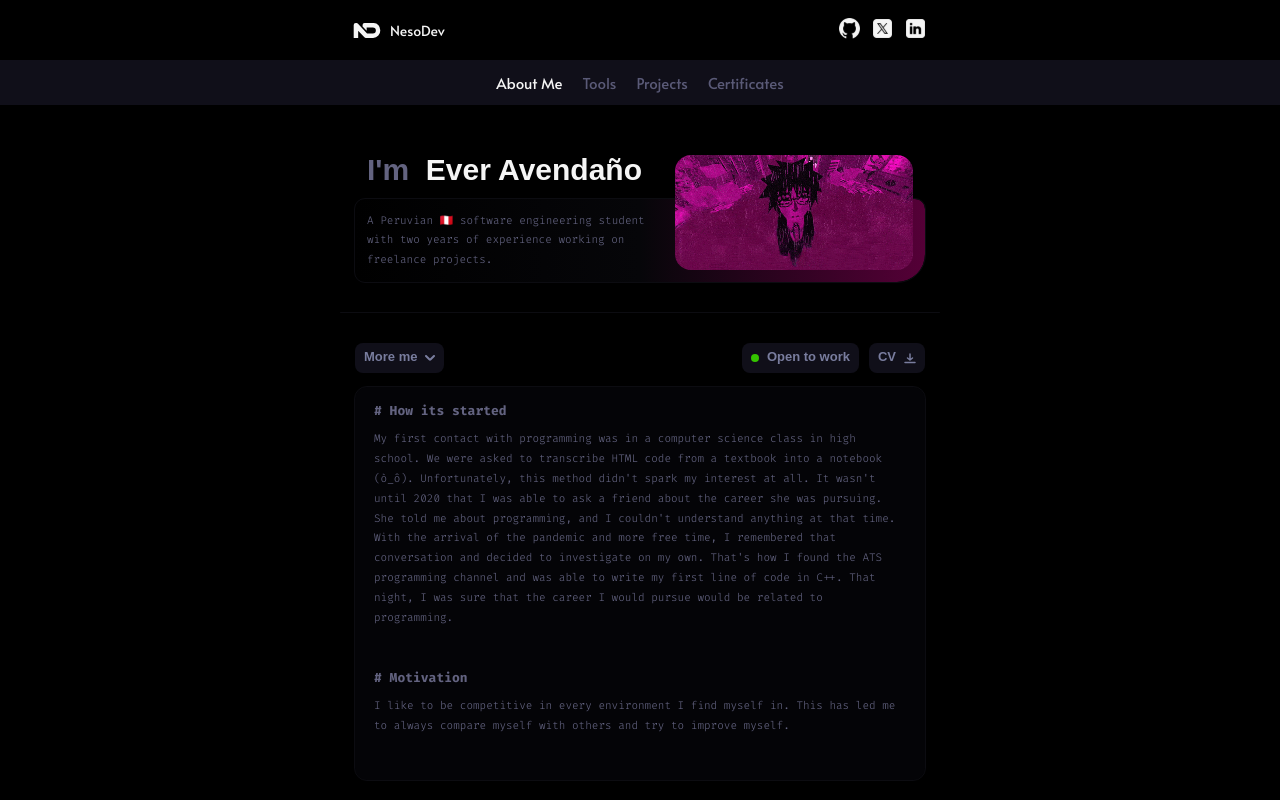
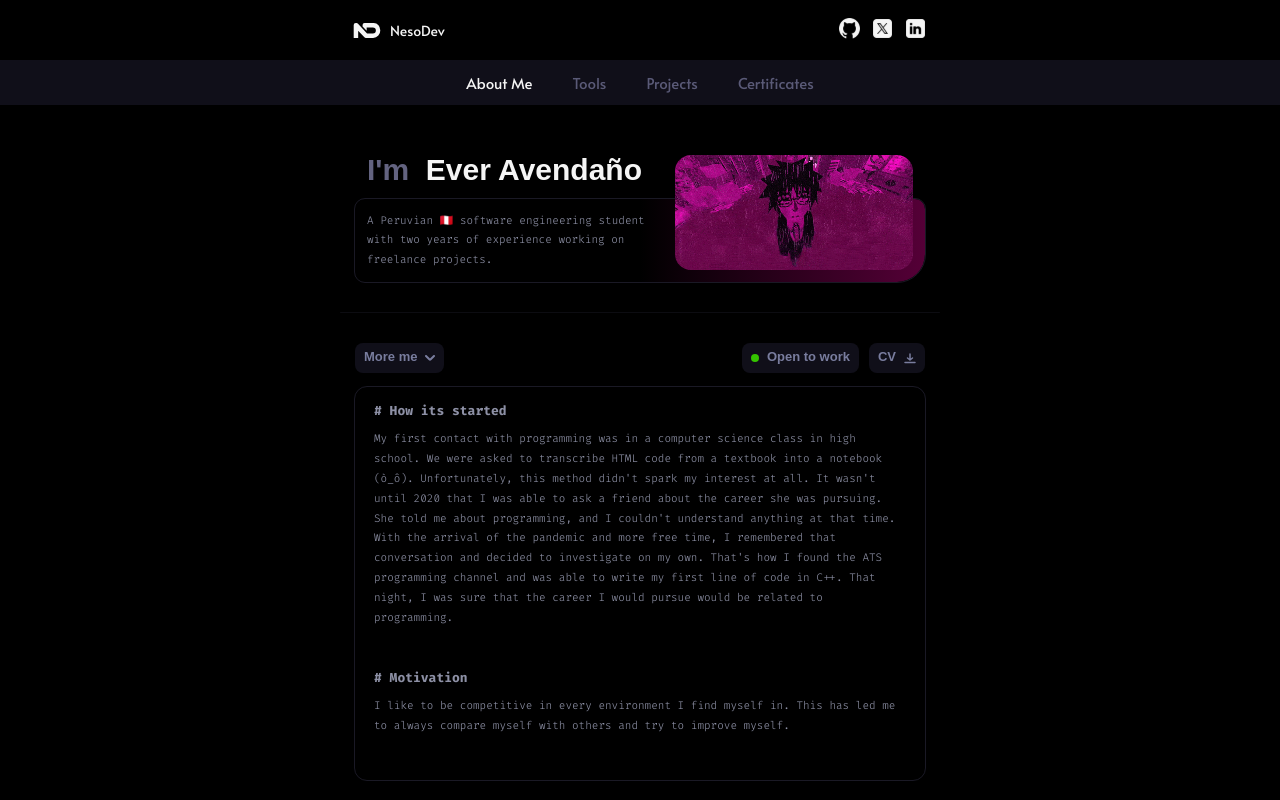
Before and after one commit to NesoDev/portfolio-nesodev, a Vue app: page /about/resume in a window 1280 px wide. Built offline with nearby package versions, Linux system fonts and the light colour scheme; a web font is replaced by a local one.

Commit message:
building about view

```diff
--- a/src/views/AboutView.vue
+++ b/src/views/AboutView.vue
@@ -332,7 +332,7 @@ document.addEventListener('click', (event) => {
     font-family: "Fira Code", sans-serif;
     font-weight: lighter;
     font-size: 11px;
-    color: #636380;
+    color: #8d90a5;
     line-height: 1.8
 }
 
@@ -372,9 +372,9 @@ document.addEventListener('click', (event) => {
 #background {
     width: 100%;
     height: 87px;
-    background: linear-gradient(to right, #000000, #060609 50%, #550037);
+    background: linear-gradient(to right, #000000 50%, #550037);
     border-radius: 10px 10px 28px 10px;
-    outline: solid 1px #0c0c11;
+    outline: solid 1px #1a1925;
 }
 
 hr {
@@ -637,11 +637,11 @@ hr {
     position: relative;
     width: 100%;
     height: 100%;
-    background:  #040407;
+    background:  #000;
     display: flex;
     box-sizing: border-box;
     padding: 15px 19px;
     border-radius: 12px;
-    outline: solid 1px #0c0c11;
+    outline: solid 1px #1a1925;
 }
 </style>
--- a/src/views/AboutViews/ResumeView.vue
+++ b/src/views/AboutViews/ResumeView.vue
@@ -36,7 +36,7 @@
     min-height: 100%;
     width: 100%;
     font-family: 'Fira Code', sans-serif;
-    color: #636380
+    color: #8d90a5
 }
 
 h3 {
--- a/src/views/HomeView.vue
+++ b/src/views/HomeView.vue
@@ -191,7 +191,7 @@ import Background from '@/components/BackgroundComponent.vue';
   flex-direction: row;
   justify-content: center;
   align-items: center;
-  gap: 20px;
+  gap: 40px;
   list-style: none;
 }
 
```
